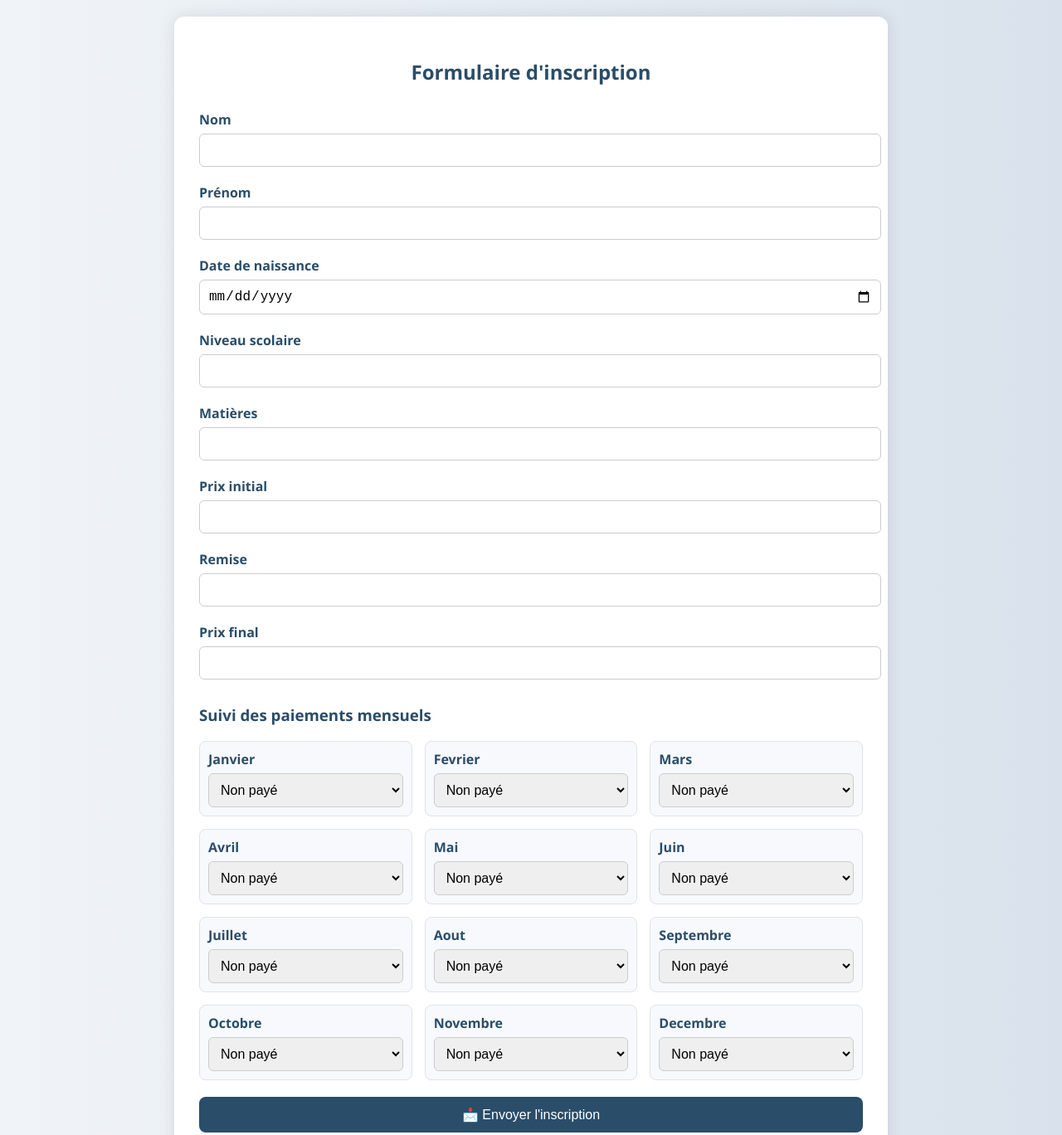
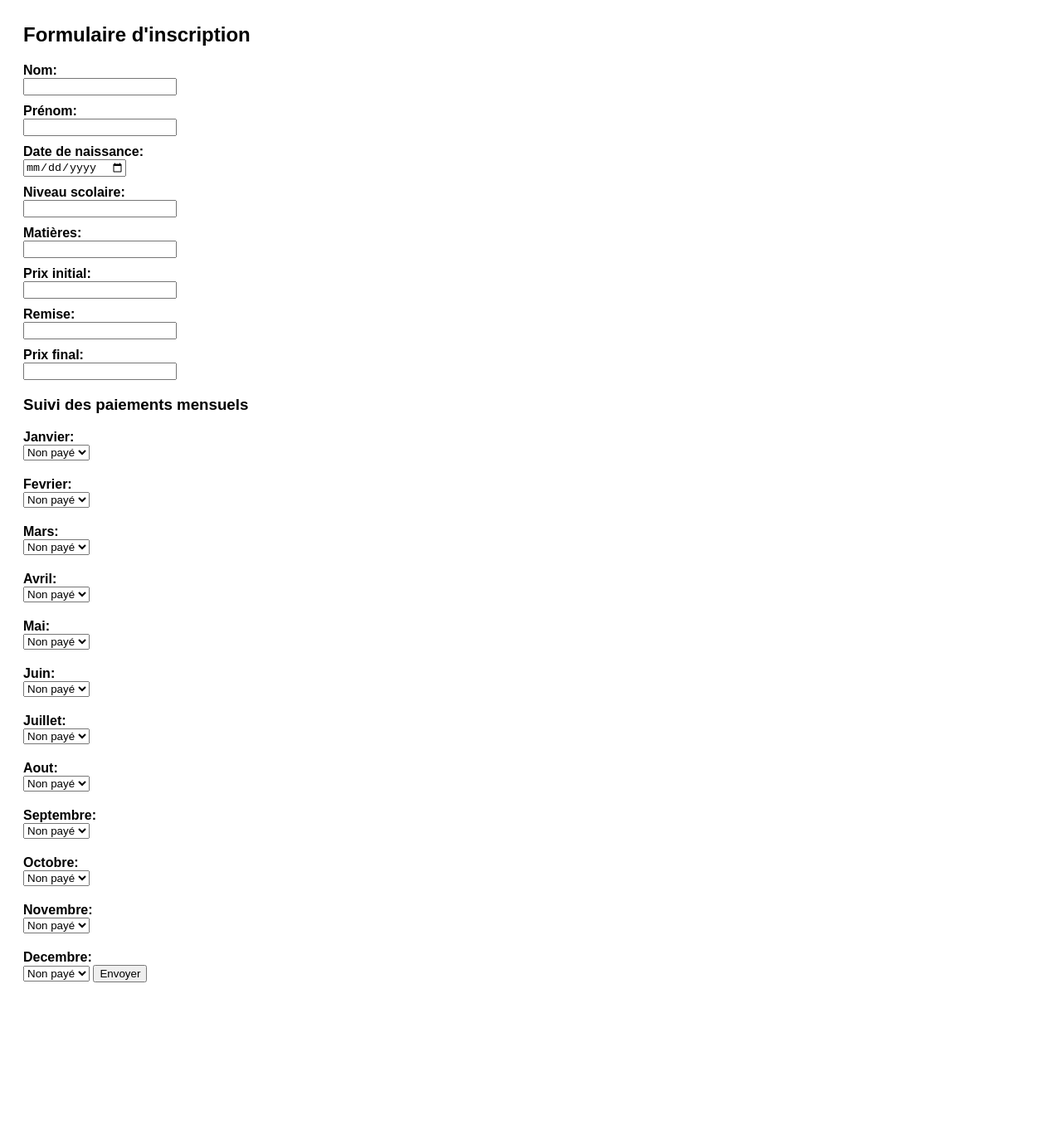
Before and after one commit to leaderscenterofficial/mon-portail, a plain HTML site: page inscription.html in a window 1280 px wide. Shown: the part 20-1388 px from the top of the page at 83% size. After the commit the page ends 1241 px from the top, so only its background shows below. Drawn offline with Linux system fonts and the light colour scheme.

Commit message:
Update inscription.html

```diff
--- a/inscription.html
+++ b/inscription.html
@@ -1,157 +1,63 @@
 <!DOCTYPE html>
-<html lang="fr">
+<html>
   <head>
-  <meta charset="UTF-8">
-  <title>Inscription - Leaders Center</title>
-  <meta name="viewport" content="width=device-width, initial-scale=1.0">
+    <base target="_top">
     <style>
-    body {
-      font-family: 'Segoe UI', sans-serif;
-      background: linear-gradient(to right, #f0f4f8, #d9e2ec);
-      margin: 0;
-      padding: 40px;
-      color: #333;
-    }
-
-    .container {
-      max-width: 800px;
-      margin: auto;
-      background: #fff;
-      padding: 30px;
-      border-radius: 12px;
-      box-shadow: 0 0 20px rgba(0,0,0,0.1);
-    }
-
-    h2 {
-      text-align: center;
-      color: #2a4d69;
-      margin-bottom: 30px;
-    }
-
-    .form-group {
-      margin-bottom: 20px;
-    }
-
-    label {
-      display: block;
-      font-weight: bold;
-      margin-bottom: 6px;
-      color: #2a4d69;
-    }
-
-    input, select {
-      width: 100%;
-      padding: 10px;
-      border: 1px solid #ccc;
-      border-radius: 6px;
-      font-size: 16px;
-    }
-
-    .mois-grid {
-      display: grid;
-      grid-template-columns: repeat(3, 1fr);
-      gap: 15px;
-    }
-
-    .mois-item {
-      background: #f7f9fc;
-      padding: 10px;
-      border-radius: 8px;
-      border: 1px solid #dfe3e8;
-    }
-
-    button {
-      background-color: #2a4d69;
-      color: white;
-      padding: 12px 20px;
-      border: none;
-      border-radius: 8px;
-      font-size: 16px;
-      cursor: pointer;
-      width: 100%;
-      margin-top: 20px;
-      transition: background-color 0.3s ease;
-    }
-
-    button:hover {
-      background-color: #1e3a56;
-    }
+      body { font-family: Arial, sans-serif; padding: 20px; }
+      label { display: block; margin-top: 10px; font-weight: bold; }
+      select { margin-bottom: 10px; }
     </style>
   </head>
   <body>
-  <div class="container">
     <h2>Formulaire d'inscription</h2>
     <form id="form-inscription">
-      <div class="form-group">
-        <label>Nom</label>
+      <label>Nom:</label>
       <input type="text" name="nom" required>
-      </div>
 
-      <div class="form-group">
-        <label>Prénom</label>
+      <label>Prénom:</label>
       <input type="text" name="prenom" required>
-      </div>
 
-      <div class="form-group">
-        <label>Date de naissance</label>
+      <label>Date de naissance:</label>
       <input type="date" name="date_naissance" required>
-      </div>
 
-      <div class="form-group">
-        <label>Niveau scolaire</label>
+      <label>Niveau scolaire:</label>
       <input type="text" name="niveau" required>
-      </div>
 
-      <div class="form-group">
-        <label>Matières</label>
+      <label>Matières:</label>
       <input type="text" name="matieres_concat" required>
-      </div>
 
-      <div class="form-group">
-        <label>Prix initial</label>
+      <label>Prix initial:</label>
       <input type="number" name="prix_initial" required>
-      </div>
 
-      <div class="form-group">
-        <label>Remise</label>
+      <label>Remise:</label>
       <input type="number" name="remise">
-      </div>
 
-      <div class="form-group">
-        <label>Prix final</label>
+      <label>Prix final:</label>
       <input type="number" name="prix_final" required>
-      </div>
 
-      <h3 style="margin-top: 30px; color:#2a4d69;">Suivi des paiements mensuels</h3>
-      <div class="mois-grid">
+      <h3>Suivi des paiements mensuels</h3>
       <script>
         const mois = [
           "janvier", "fevrier", "mars", "avril", "mai", "juin",
           "juillet", "aout", "septembre", "octobre", "novembre", "decembre"
         ];
         mois.forEach(m => {
-            document.write(`
-              <div class="mois-item">
-                <label>${m.charAt(0).toUpperCase() + m.slice(1)}</label>
-                <select name="mois_${m}">
+          document.write(`<label>${m.charAt(0).toUpperCase() + m.slice(1)}:</label>`);
+          document.write(`<select name="mois_${m}">
             <option value="Non payé">Non payé</option>
             <option value="Payé">Payé</option>
-                </select>
-              </div>
-            `);
+          </select>`);
         });
       </script>
-      </div>
 
-      <button type="submit">📩 Envoyer l'inscription</button>
+      <button type="submit">Envoyer</button>
     </form>
-  </div>
 
     <script>
       document.getElementById("form-inscription").addEventListener("submit", function(e) {
         e.preventDefault();
         const formData = new FormData(e.target);
-      fetch("https://script.google.com/macros/s/AKfycbzTKd0eSzSQzBmeKNhCe4Cfxq2e75ArfJY6tIl0hes-1TWFcN15jBd86RSHksU5afMjUA/exec", {
+        fetch("https://script.google.com/macros/s/YOUR_SCRIPT_ID/exec", {
           method: "POST",
           body: formData
         })
```
Lines whose indentation alone changed are shown as unchanged.
